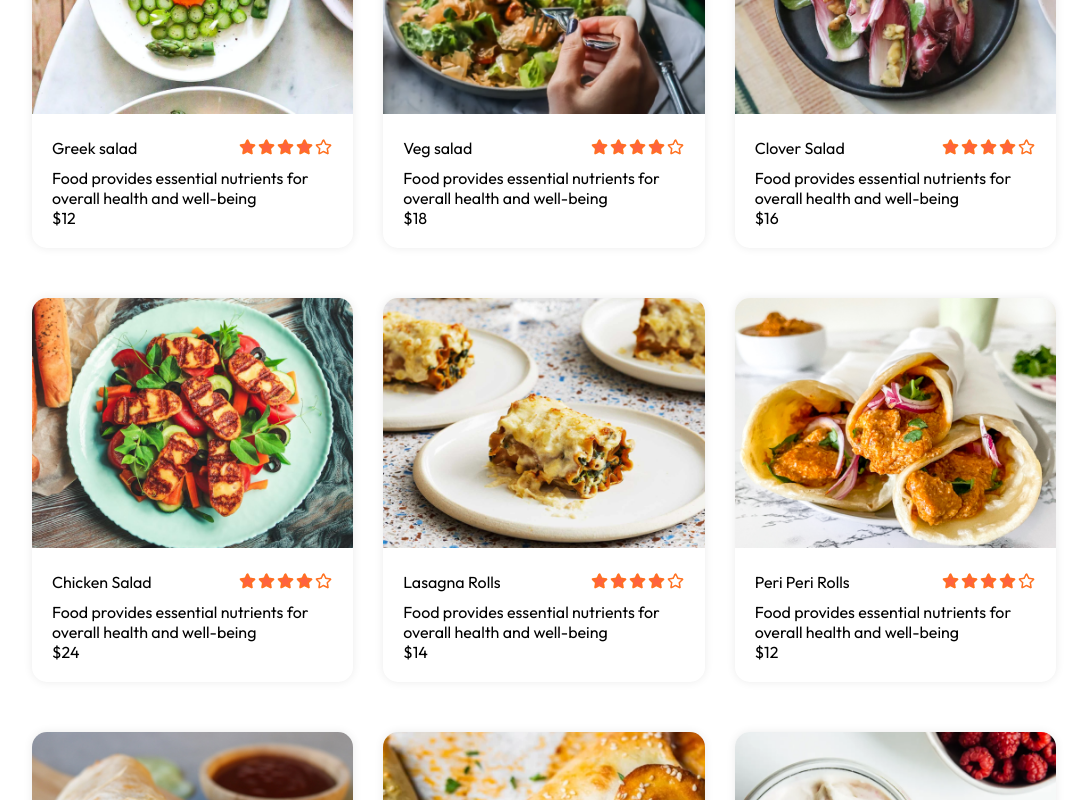
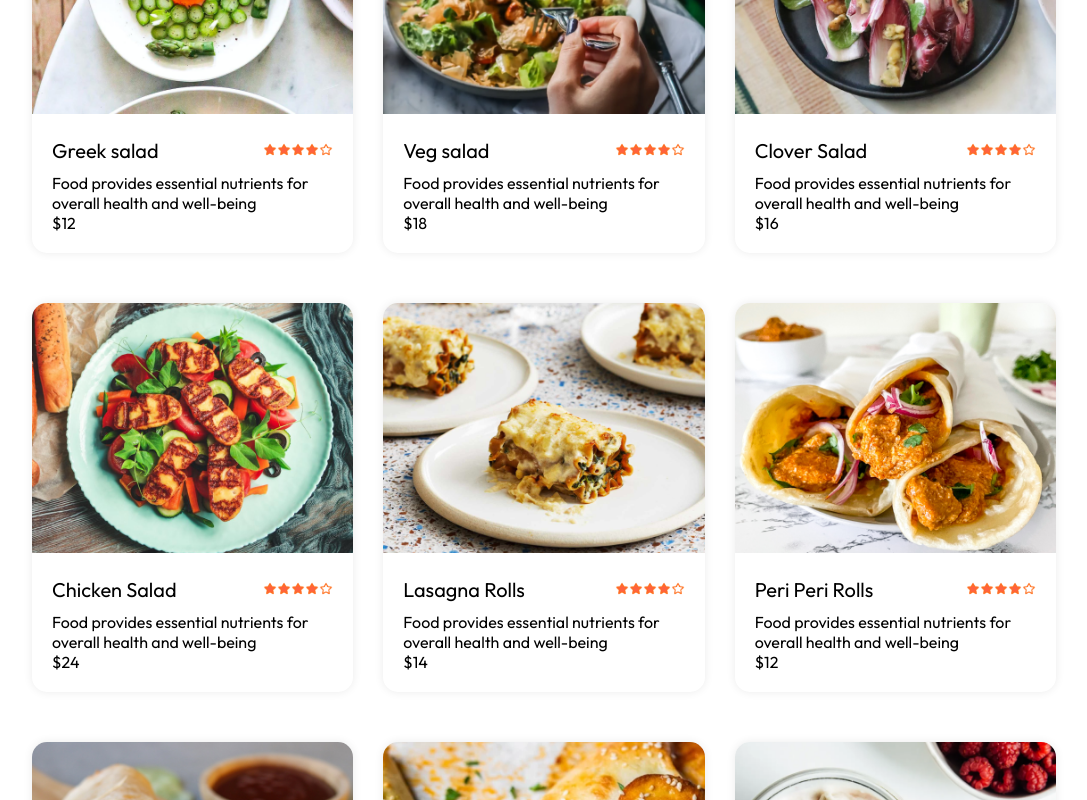
Before and after one commit to LEBONSON/Food-App, a React (Vite) app in the folder frontend/: page / in a window 1280 px wide. Shown: the part 1120-1920 px from the top of the page, without its empty margins (96-1183 px from the left). Built offline with nearby package versions, Linux system fonts and the light colour scheme.

Commit message:
update food-item-rating3

```diff
--- a/frontend/src/components/FoodItem/FoodItem.css
+++ b/frontend/src/components/FoodItem/FoodItem.css
@@ -22,3 +22,12 @@
     align-items: center;
     margin-bottom: 10px;
 }
+
+.food-item-name-rating p{
+  font-size: 20px;
+  font-weight: 70px;
+}
+
+.food-item-name-rating img{
+  width:70px;
+}
```
